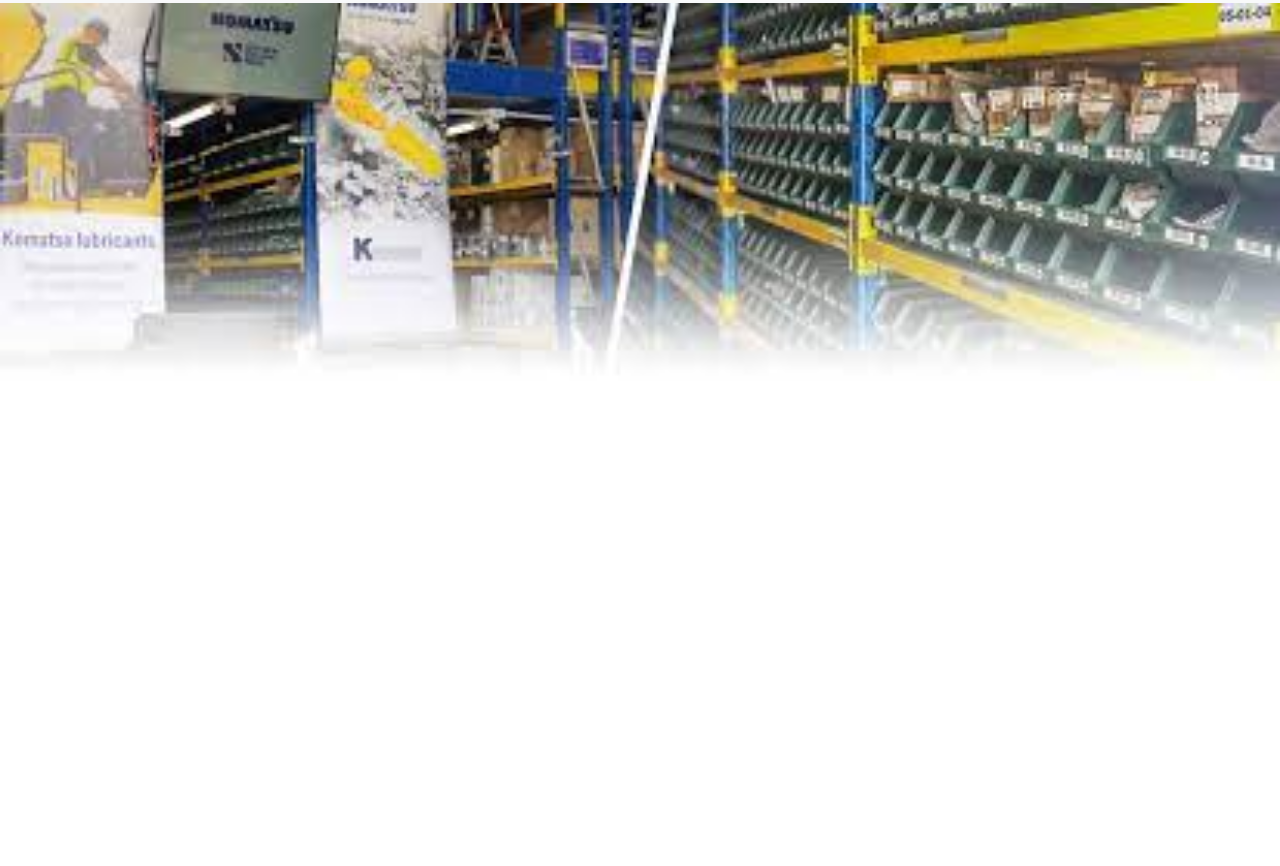
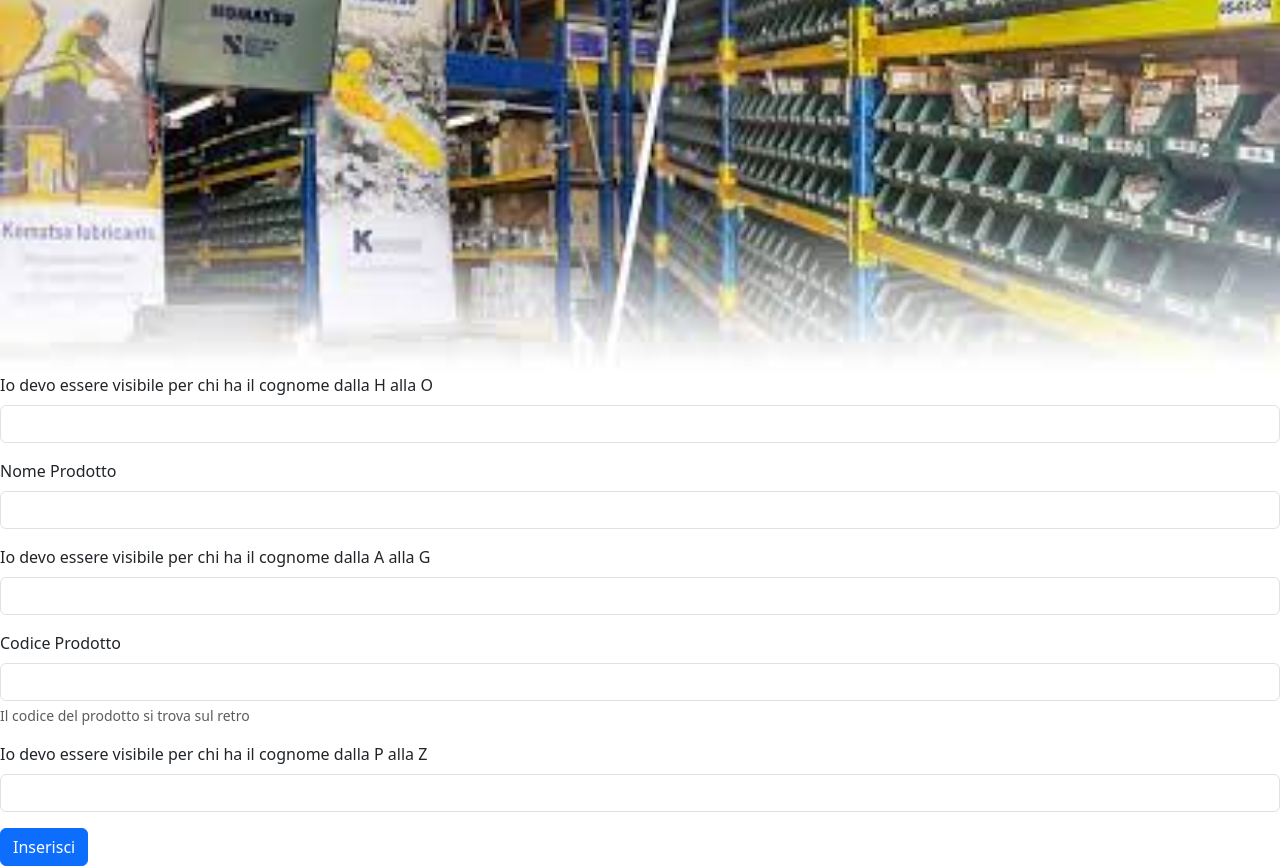
Before and after one commit to Billo597/Caccia-al-Tesoro, a website: page VerificaBootstrap1.html in a window 1280 px wide. Shown: the part 61-927 px from the top of the page. Before the commit the page ends 800 px from the top, so only its background shows below. Drawn offline with nearby package versions, Linux system fonts and the light colour scheme.

Commit message:
Update VerificaBootstrap1.html

```diff
--- a/VerificaBootstrap1.html
+++ b/VerificaBootstrap1.html
@@ -36,15 +36,41 @@
           <a class="nav-link disabled" aria-disabled="true"></a>
         </li>
       </ul>
+      <ul>
       <form class="d-flex" role="search">
       <li class="nav-item">
           <a class="nav-link active" aria-current="page" href="#">Login</a>
-        </li>
+      </ul>
+      </li>
       </form>
     </div>
   </div>
 </nav>
      <img src="img/header.jpeg" class="img-fluid w-100" alt="Header verifica" >
     <script src="https://cdn.jsdelivr.net/npm/bootstrap@5.3.3/dist/js/bootstrap.bundle.min.js" integrity="sha384-YvpcrYf0tY3lHB60NNkmXc5s9fDVZLESaAA55NDzOxhy9GkcIdslK1eN7N6jIeHz" crossorigin="anonymous"></script>
+    <form>
+      <div class="mb-3">
+    <label for="exampleInputPassword1" class="form-label">Io devo essere visibile per chi ha il cognome dalla H alla O</label>
+    <input type="password" class="form-control" id="exampleInputPassword1">
+  </div>
+      <div class="mb-3">
+    <label for="exampleInputPassword1" class="form-label">Nome Prodotto</label>
+    <input type="password" class="form-control" id="exampleInputPassword1">
+  </div>
+     <div class="mb-3">
+    <label for="exampleInputPassword1" class="form-label">Io devo essere visibile per chi ha il cognome dalla A alla G</label>
+    <input type="password" class="form-control" id="exampleInputPassword1">
+  </div>
+  <div class="mb-3">
+    <label for="exampleInputEmail1" class="form-label">Codice Prodotto</label>
+    <input type="email" class="form-control" id="exampleInputEmail1" aria-describedby="emailHelp">
+    <div id="emailHelp" class="form-text">Il codice del prodotto si trova sul retro</div>
+  </div>
+ <div class="mb-3">
+    <label for="exampleInputPassword1" class="form-label">Io devo essere visibile per chi ha il cognome dalla P alla Z</label>
+    <input type="password" class="form-control" id="exampleInputPassword1">
+  </div>
+  <button type="submit" class="btn btn-primary">Inserisci</button>
+</form>
   </body>
 </html>
```
